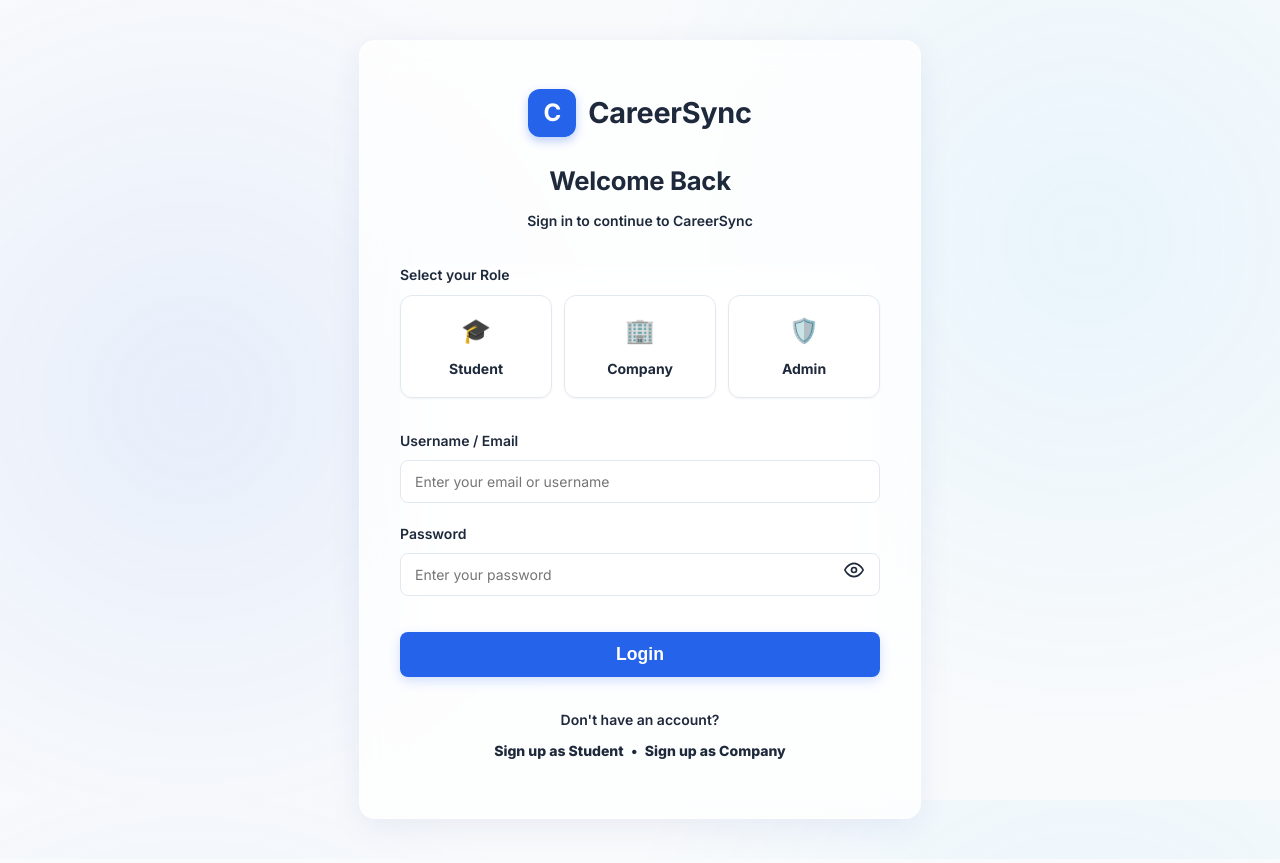
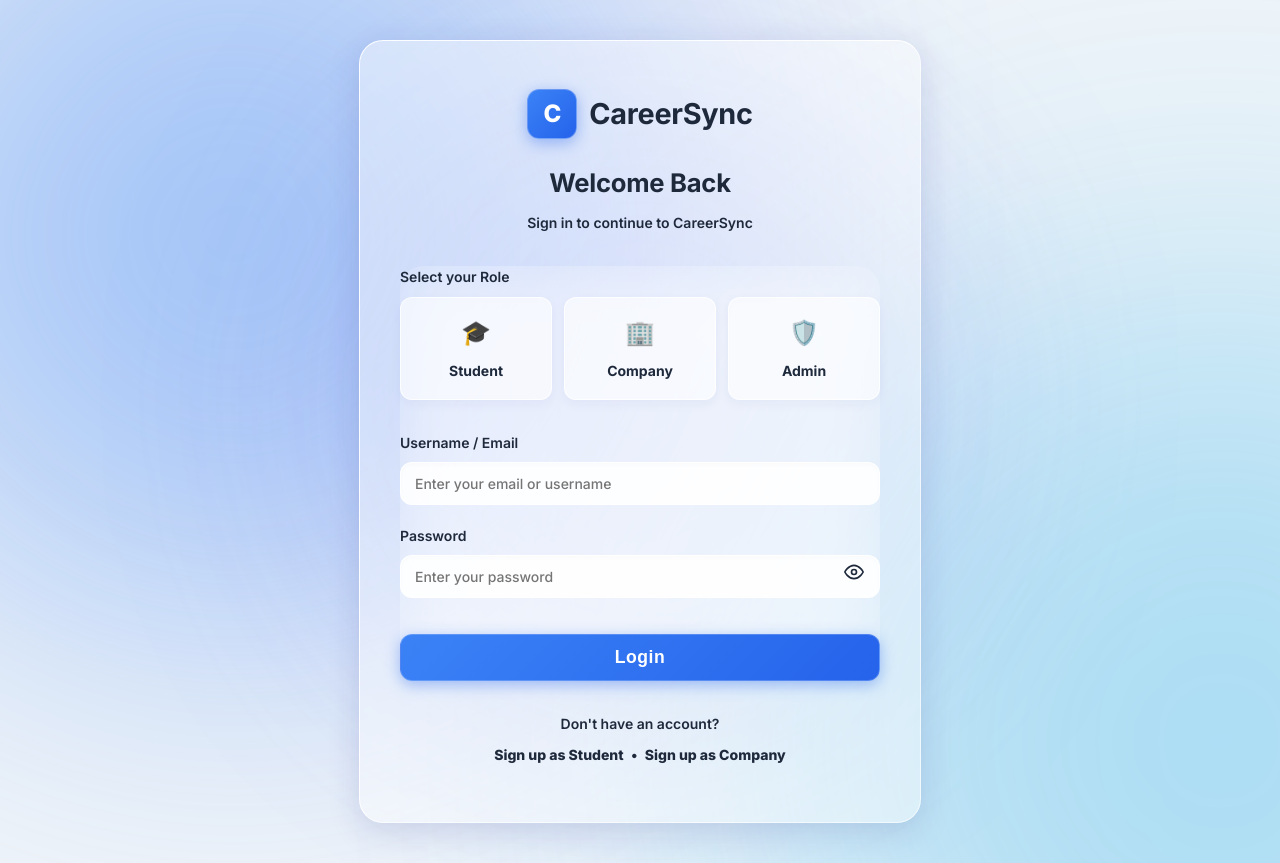
Before and after one commit to 24f3003156/CareerSync, a Flask app: page /login in a window 1280 px wide. Before the commit the page ends 835 px from the top, so only its background shows below. Run offline with Flask 3, Linux system fonts and the light colour scheme.

Commit message:
Ui fixation

```diff
--- a/templates/admin_dashboard.html
+++ b/templates/admin_dashboard.html
@@ -12,11 +12,13 @@
     }
     .stat-card {
         background: var(--bg-glass);
-        backdrop-filter: blur(20px);
-        -webkit-backdrop-filter: blur(20px);
+        backdrop-filter: blur(30px);
+        -webkit-backdrop-filter: blur(30px);
         border-radius: var(--radius-lg);
         padding: 30px 24px;
         border: 1px solid var(--border-glass);
+        border-top: 1px solid rgba(255, 255, 255, 0.9);
+        border-left: 1px solid rgba(255, 255, 255, 0.9);
         box-shadow: var(--shadow-glass);
         text-align: center;
         transition: transform 0.2s ease, box-shadow 0.2s ease;
--- a/templates/base.html
+++ b/templates/base.html
@@ -10,20 +10,20 @@
         @import url('https://fonts.googleapis.com/css2?family=Inter:wght@400;500;600;700;800&display=swap');
 
         :root {
-            --primary: #2563eb; /* Professional Blue */
+            --primary: #2563eb;
             --primary-hover: #1d4ed8;
-            --accent-yellow: #f59e0b; /* Accent Yellow */
-            --danger: #ef4444; /* Accent Red */
-            --text-main: #1e293b; /* Slate 800 */
-            --text-muted: #64748b; /* Slate 500 */
-            --bg-body: #f8fafc; /* Slate 50 */
-            --bg-glass: rgba(255, 255, 255, 0.75);
-            --border-glass: rgba(255, 255, 255, 0.4);
-            --border-solid: #e2e8f0;
-            --shadow-glass: 0 8px 32px 0 rgba(31, 38, 135, 0.07);
-            --shadow-sm: 0 1px 2px 0 rgba(0, 0, 0, 0.05);
-            --radius-md: 12px;
-            --radius-lg: 16px;
+            --accent-yellow: #f59e0b;
+            --danger: #ef4444;
+            --text-main: #1e293b;
+            --text-muted: #475569;
+            --bg-body: #f1f5f9;
+            --bg-glass: rgba(255, 255, 255, 0.45);
+            --border-glass: rgba(255, 255, 255, 0.6);
+            --border-solid: rgba(255, 255, 255, 0.8);
+            --shadow-glass: 0 8px 32px 0 rgba(31, 38, 135, 0.15);
+            --shadow-sm: 0 4px 12px 0 rgba(31, 38, 135, 0.05);
+            --radius-md: 16px;
+            --radius-lg: 24px;
         }
 
         body {
@@ -34,13 +34,76 @@
             line-height: 1.6;
             color: var(--text-main);
             background-color: var(--bg-body);
-            background-image:
-                radial-gradient(circle at 15% 50%, rgba(37, 99, 235, 0.08) 0%, transparent 40%),
-                radial-gradient(circle at 85% 30%, rgba(56, 189, 248, 0.08) 0%, transparent 40%);
-            background-attachment: fixed;
-            background-size: cover;
+            background-image: none;
+            overflow-x: hidden;
+            position: relative;
+            z-index: 0;
             -webkit-font-smoothing: antialiased;
             -moz-osx-font-smoothing: grayscale;
+        }
+
+        /* Custom Scrollbar */
+        ::-webkit-scrollbar {
+            width: 8px;
+            height: 8px;
+        }
+        ::-webkit-scrollbar-track {
+            background: transparent;
+        }
+        ::-webkit-scrollbar-thumb {
+            background: rgba(37, 99, 235, 0.3);
+            border-radius: 4px;
+        }
+        ::-webkit-scrollbar-thumb:hover {
+            background: rgba(37, 99, 235, 0.6);
+        }
+
+        body::before, body::after {
+            content: '';
+            position: fixed;
+            width: 800px;
+            height: 800px;
+            border-radius: 50%;
+            filter: blur(140px);
+            z-index: -1;
+            animation: float 20s infinite alternate ease-in-out;
+        }
+
+        body::before {
+            background: rgba(59, 130, 246, 0.4); /* Vibrant Blue */
+            top: -200px;
+            left: -200px;
+        }
+
+        body::after {
+            background: rgba(14, 165, 233, 0.3); /* Sky Blue */
+            bottom: -200px;
+            right: -200px;
+            animation-delay: -10s;
+        }
+
+        @keyframes float {
+            0% { transform: translate(0, 0) scale(1); }
+            100% { transform: translate(150px, 150px) scale(1.2); }
+        }
+
+        .bg-orb {
+            position: fixed;
+            width: 600px;
+            height: 600px;
+            border-radius: 50%;
+            background: rgba(99, 102, 241, 0.25); /* Indigo */
+            filter: blur(120px);
+            z-index: -1;
+            top: 50%;
+            left: 50%;
+            transform: translate(-50%, -50%);
+            animation: pulseOrb 15s infinite alternate ease-in-out;
+        }
+
+        @keyframes pulseOrb {
+            0% { transform: translate(-50%, -50%) scale(0.8); opacity: 0.5; }
+            100% { transform: translate(-50%, -50%) scale(1.5); opacity: 0.9; }
         }
 
         .app-layout {
@@ -234,11 +308,13 @@
 
         form {
             background: var(--bg-glass);
-            backdrop-filter: blur(20px);
-            -webkit-backdrop-filter: blur(20px);
+            backdrop-filter: blur(30px);
+            -webkit-backdrop-filter: blur(30px);
             padding: 32px;
             border-radius: var(--radius-lg);
             border: 1px solid var(--border-glass);
+            border-top: 1px solid rgba(255, 255, 255, 0.9);
+            border-left: 1px solid rgba(255, 255, 255, 0.9);
             box-shadow: var(--shadow-glass);
             margin-top: 24px;
         }
@@ -256,22 +332,26 @@
             max-width: 100%;
             padding: 12px 14px;
             margin-bottom: 20px;
-            background: rgba(255, 255, 255, 0.9);
-            border: 1px solid var(--border-solid);
+            background: rgba(255, 255, 255, 0.5);
+            backdrop-filter: blur(10px);
+            -webkit-backdrop-filter: blur(10px);
+            border: 1px solid rgba(255, 255, 255, 0.8);
+            box-shadow: inset 0 2px 4px rgba(0,0,0,0.02);
             color: var(--text-main);
-            border-radius: 8px;
+            border-radius: 12px;
             box-sizing: border-box;
             display: block;
             transition: all 0.2s ease;
             font-family: inherit;
             font-size: 14px;
-            font-weight: 400;
+            font-weight: 500;
         }
 
         input:focus, select:focus, textarea:focus {
             outline: none;
+            background: rgba(255, 255, 255, 0.8);
             border-color: var(--primary);
-            box-shadow: 0 0 0 3px rgba(37, 99, 235, 0.2);
+            box-shadow: 0 0 0 3px rgba(37, 99, 235, 0.2), inset 0 2px 4px rgba(0,0,0,0.02);
         }
 
         textarea {
@@ -280,25 +360,27 @@
         }
 
         button, input[type="submit"], .btn-primary {
-            background: var(--primary);
+            background: linear-gradient(135deg, #3b82f6, #2563eb);
             color: #ffffff;
-            border: none;
+            border: 1px solid rgba(255, 255, 255, 0.2);
             padding: 12px 24px;
-            border-radius: 8px;
+            border-radius: 12px;
             cursor: pointer;
-            font-size: 14px;
-            font-weight: 600;
-            transition: all 0.2s ease;
-            box-shadow: 0 4px 12px rgba(37, 99, 235, 0.2);
+            font-size: 15px;
+            font-weight: 700;
+            transition: all 0.3s ease;
+            box-shadow: 0 4px 15px rgba(37, 99, 235, 0.4);
             display: inline-flex;
             align-items: center;
             justify-content: center;
+            text-transform: none;
+            letter-spacing: 0.5px;
         }
 
         button:hover, input[type="submit"]:hover, .btn-primary:hover {
-            background: var(--primary-hover);
-            transform: translateY(-1px);
-            box-shadow: 0 6px 16px rgba(37, 99, 235, 0.3);
+            background: linear-gradient(135deg, #2563eb, #1d4ed8);
+            transform: translateY(-2px) scale(1.02);
+            box-shadow: 0 8px 25px rgba(37, 99, 235, 0.5);
         }
 
         button:active, input[type="submit"]:active {
@@ -451,6 +543,7 @@
 </head>
 
 <body>
+    <div class="bg-orb"></div>
     <div class="app-layout">
         <!-- Sidebar -->
         {% block sidebar %}
--- a/templates/company_dashboard.html
+++ b/templates/company_dashboard.html
@@ -12,11 +12,13 @@
     }
     .stat-card {
         background: var(--bg-glass);
-        backdrop-filter: blur(20px);
-        -webkit-backdrop-filter: blur(20px);
+        backdrop-filter: blur(30px);
+        -webkit-backdrop-filter: blur(30px);
         border-radius: var(--radius-lg);
         padding: 30px 24px;
         border: 1px solid var(--border-glass);
+        border-top: 1px solid rgba(255, 255, 255, 0.9);
+        border-left: 1px solid rgba(255, 255, 255, 0.9);
         box-shadow: var(--shadow-glass);
         text-align: center;
         transition: transform 0.2s ease, box-shadow 0.2s ease;
--- a/templates/company_status.html
+++ b/templates/company_status.html
@@ -13,11 +13,13 @@
 <style>
     .company-profile-card {
         background: var(--bg-glass);
-        backdrop-filter: blur(20px);
-        -webkit-backdrop-filter: blur(20px);
+        backdrop-filter: blur(30px);
+        -webkit-backdrop-filter: blur(30px);
         border-radius: var(--radius-lg);
         padding: 32px;
         border: 1px solid var(--border-glass);
+        border-top: 1px solid rgba(255, 255, 255, 0.9);
+        border-left: 1px solid rgba(255, 255, 255, 0.9);
         box-shadow: var(--shadow-glass);
         display: flex;
         align-items: center;
--- a/templates/login.html
+++ b/templates/login.html
@@ -27,10 +27,12 @@
         margin: auto;
         padding: 48px 40px;
         background: var(--bg-glass);
-        backdrop-filter: blur(20px);
-        -webkit-backdrop-filter: blur(20px);
+        backdrop-filter: blur(30px);
+        -webkit-backdrop-filter: blur(30px);
         border-radius: var(--radius-lg);
         border: 1px solid var(--border-glass);
+        border-top: 1px solid rgba(255, 255, 255, 0.9);
+        border-left: 1px solid rgba(255, 255, 255, 0.9);
         box-shadow: var(--shadow-glass);
         position: relative;
         overflow: hidden;
@@ -54,15 +56,16 @@
     .auth-logo-icon {
         width: 48px;
         height: 48px;
-        background: var(--primary);
+        background: linear-gradient(135deg, #3b82f6, #2563eb);
         border-radius: 12px;
         display: flex;
         align-items: center;
         justify-content: center;
         color: #ffffff;
-        font-weight: 700;
+        font-weight: 800;
         font-size: 24px;
-        box-shadow: 0 4px 10px rgba(37, 99, 235, 0.3);
+        box-shadow: 0 4px 15px rgba(37, 99, 235, 0.4);
+        border: 1px solid rgba(255, 255, 255, 0.3);
     }
 
     .auth-logo-text {
--- a/templates/register_company.html
+++ b/templates/register_company.html
@@ -27,10 +27,12 @@
         margin: auto;
         padding: 48px 40px;
         background: var(--bg-glass);
-        backdrop-filter: blur(20px);
-        -webkit-backdrop-filter: blur(20px);
+        backdrop-filter: blur(30px);
+        -webkit-backdrop-filter: blur(30px);
         border-radius: var(--radius-lg);
         border: 1px solid var(--border-glass);
+        border-top: 1px solid rgba(255, 255, 255, 0.9);
+        border-left: 1px solid rgba(255, 255, 255, 0.9);
         box-shadow: var(--shadow-glass);
         position: relative;
         overflow: hidden;
--- a/templates/register_student.html
+++ b/templates/register_student.html
@@ -27,10 +27,12 @@
         margin: auto;
         padding: 48px 40px;
         background: var(--bg-glass);
-        backdrop-filter: blur(20px);
-        -webkit-backdrop-filter: blur(20px);
+        backdrop-filter: blur(30px);
+        -webkit-backdrop-filter: blur(30px);
         border-radius: var(--radius-lg);
         border: 1px solid var(--border-glass);
+        border-top: 1px solid rgba(255, 255, 255, 0.9);
+        border-left: 1px solid rgba(255, 255, 255, 0.9);
         box-shadow: var(--shadow-glass);
         position: relative;
         overflow: hidden;
--- a/templates/student_dashboard.html
+++ b/templates/student_dashboard.html
@@ -12,11 +12,13 @@
     }
     .stat-card {
         background: var(--bg-glass);
-        backdrop-filter: blur(20px);
-        -webkit-backdrop-filter: blur(20px);
+        backdrop-filter: blur(30px);
+        -webkit-backdrop-filter: blur(30px);
         border-radius: var(--radius-lg);
         padding: 30px 24px;
         border: 1px solid var(--border-glass);
+        border-top: 1px solid rgba(255, 255, 255, 0.9);
+        border-left: 1px solid rgba(255, 255, 255, 0.9);
         box-shadow: var(--shadow-glass);
         text-align: center;
         transition: transform 0.2s ease, box-shadow 0.2s ease;
--- a/templates/student_status.html
+++ b/templates/student_status.html
@@ -13,11 +13,13 @@
 <style>
     .student-profile-card {
         background: var(--bg-glass);
-        backdrop-filter: blur(20px);
-        -webkit-backdrop-filter: blur(20px);
+        backdrop-filter: blur(30px);
+        -webkit-backdrop-filter: blur(30px);
         border-radius: var(--radius-lg);
         padding: 32px;
         border: 1px solid var(--border-glass);
+        border-top: 1px solid rgba(255, 255, 255, 0.9);
+        border-left: 1px solid rgba(255, 255, 255, 0.9);
         box-shadow: var(--shadow-glass);
         display: flex;
         align-items: center;
```
Also changed, not shown: other parts of templates/base.html (+41 -20 lines), templates/index.html (+10 -50 lines).
